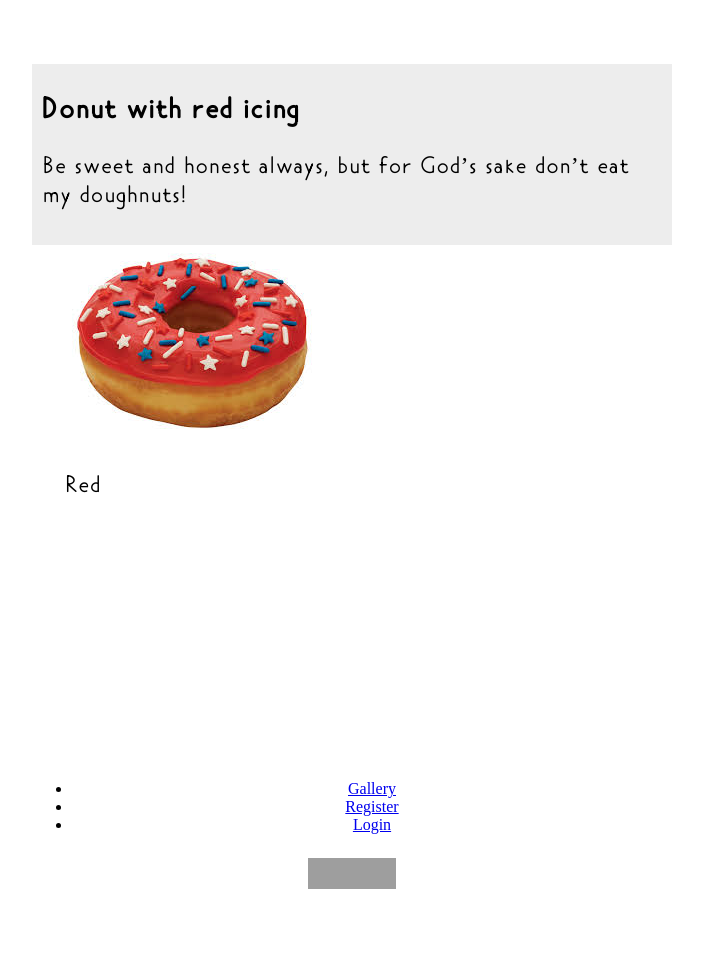
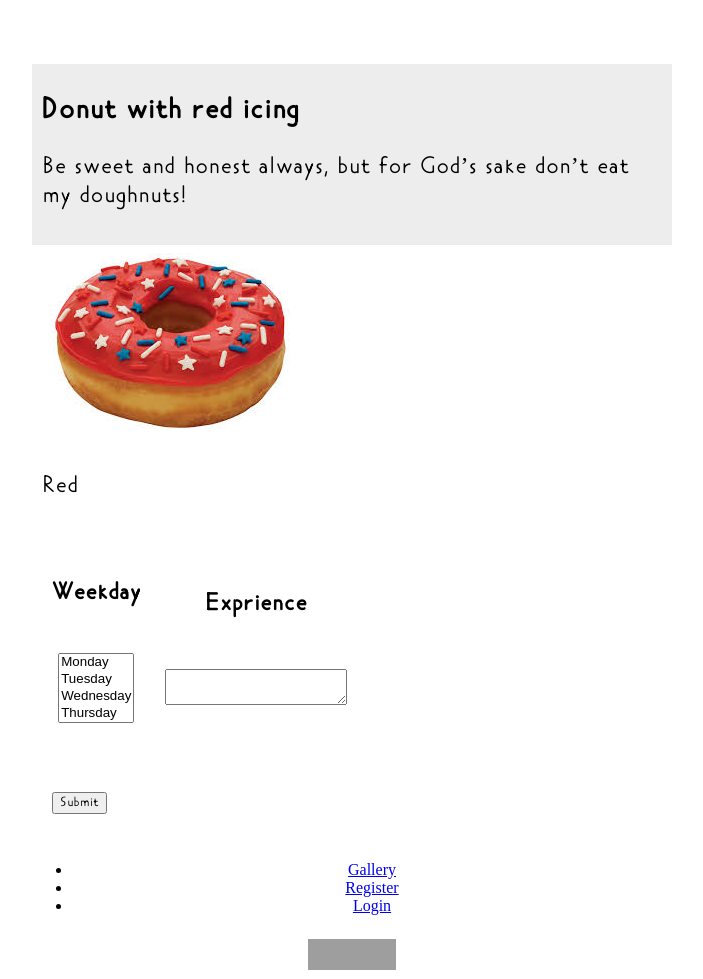
Before and after one commit to vassi26/i244, a PHP site: page /src/view.html in a window 1280 px wide. Shown: the whole page, without its empty margins (288-991 px from the left). Before the commit the page ends 889 px from the top, so only its background shows below. Run offline with PHP 8.4, Linux system fonts and the light colour scheme; grey boxes are pictures that could not be loaded.

Commit message:
table homework(3. part)

```diff
--- a/HomeWork/nr_02/assets/css/style.css
+++ b/HomeWork/nr_02/assets/css/style.css
@@ -24,8 +24,18 @@ p {
 .inner {
 	margin-left: auto;
 	margin-right: auto;
-	width: 75%;
+	width: 95%;
 }
+.block{
+	display:inline-block;
+	margin:10px 10px;
+	font-family: futura;
+	font-weight: bold;
+	font-size: 20pt;
+	text-align: center;
+	vertical-align: middle;
+	line-height: 70px;
+	}
 .thumbnail {
 	display:inline-block;
 	font-family: futura;
@@ -36,7 +46,7 @@ p {
 	margin: 0 auto;
 	padding-top: 64px;
 	max-width: 640px;
-	width: 94%;
+	width: 95%;
 	min-height:100%;
 	position:relative;
 }
--- a/HomeWork/nr_02/src/view.html
+++ b/HomeWork/nr_02/src/view.html
@@ -20,6 +20,27 @@
 							<img src="../assets/img/red.jpg" alt="donut with red icing">
 							<p>Red</p>
 						</div>
+						<form name="donutForm" action="view.html" method="POST">
+							<div class="block">
+								<p>Weekday</p>
+								<select multiple name="Weekday">
+									<option>Monday</option>
+									<option>Tuesday</option>
+									<option>Wednesday</option>
+									<option>Thursday</option>
+									<option>Friday</option>
+									<option>Saturday</option>
+									<option>Sunday</option>
+								</select>
+							</div>
+							<div class="block">
+								<p>Exprience</p>
+								<textarea name="text"></textarea>
+							</div>
+							<div class="block">
+								<button type="submit">Submit</button>
+							</div>
+						</form>
 					</div>
 				</div>
 			</div>
```
